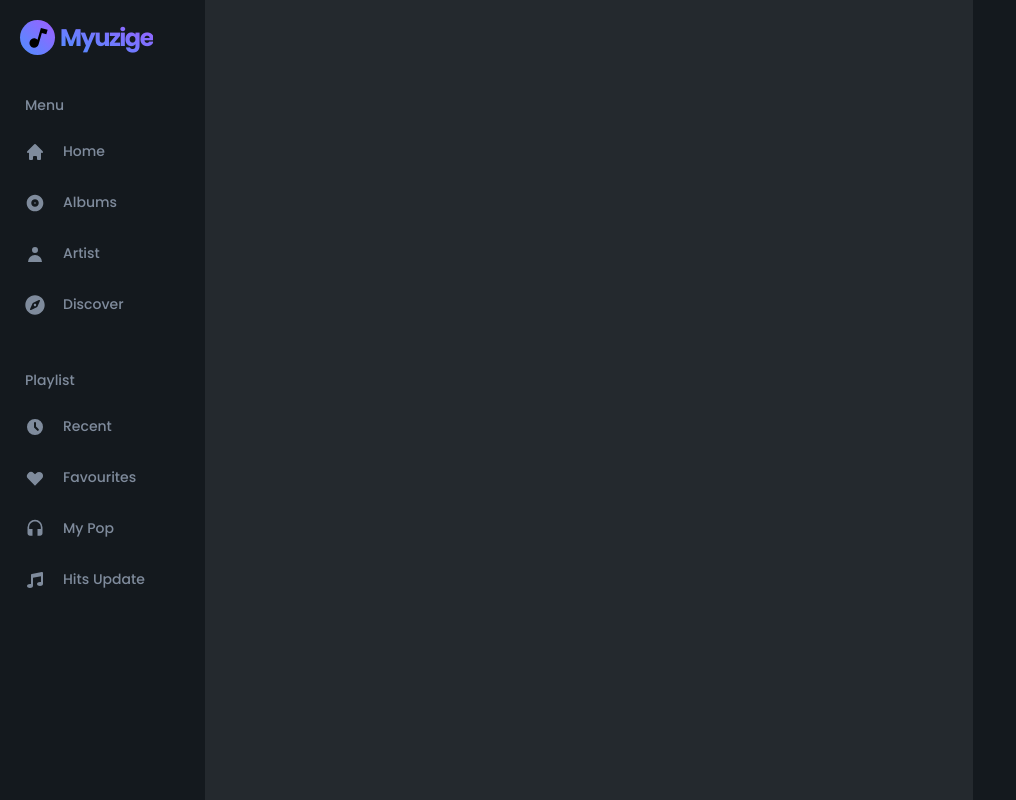
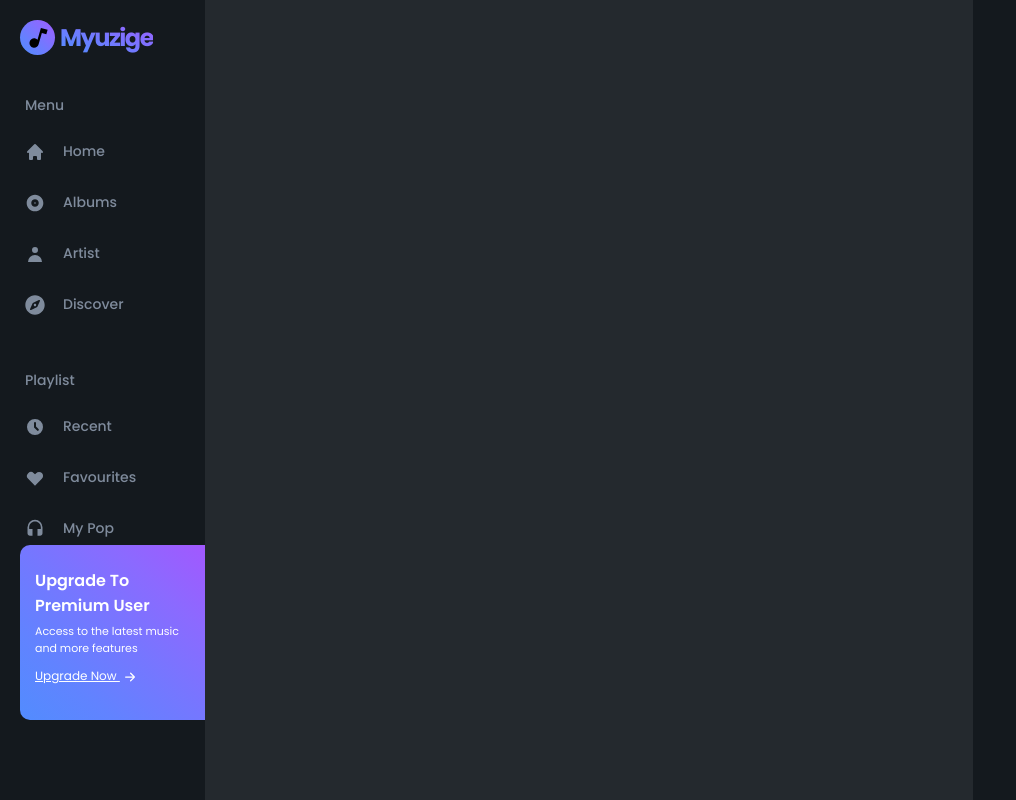
Before and after one commit to hamzaalvi1/Spotify-Clone, a Next.js app: page / in a window 1280 px wide. Shown: the whole page, without its empty margins (0-1016 px from the left). Built offline with nearby package versions, Linux system fonts and the light colour scheme; no server answers; what spotify-web-api-node would draw is missing.

Commit message:
Premium Ticket component developed

```diff
--- a/components/MenuItems/MenuItems.js
+++ b/components/MenuItems/MenuItems.js
@@ -1,8 +1,9 @@
 import styles from "./MenuItems.module.scss";
 import Link from "next/link";
-function MenuItems({ menuList }) {
-  console.log(menuList);
+function MenuItems({ menuList, titleName }) {
   return (
+    <div className={styles.menu}>
+      <h6>{titleName}</h6>
       <ul className={styles.menulist}>
         {menuList.map(({ title, path, Icon }, idx) => {
           return (
@@ -17,6 +18,7 @@ function MenuItems({ menuList }) {
           );
         })}
       </ul>
+    </div>
   );
 }
 
--- a/components/MenuItems/MenuItems.module.scss
+++ b/components/MenuItems/MenuItems.module.scss
@@ -1,4 +1,15 @@
 @import "../../styles/variables";
+
+.menu{
+  align-self: flex-start;
+  padding: 0 5px;
+  h6{
+      color: $font-color;
+      font-size: 14px;
+      font-weight: 500;
+      margin: 0 0 10px 0;
+  }
+
   .menulist {
     li {
       padding: 15px 0;
@@ -23,3 +34,4 @@
       }
     }
   }
+}
--- /dev/null
+++ b/components/PremiumTicket/PremiumTicket.js
@@ -0,0 +1,18 @@
+import styles from "./PremiumTicket.module.scss";
+import {BsArrowRightShort} from "react-icons/bs"
+function PremiumTicket() {
+  return <div className={styles.premium}>
+    <h4>
+      Upgrade To  <br/>
+      Premium User
+    </h4>
+    <p>Access to the latest music
+       and more features
+    </p>
+    <a href="www.google.com">
+      Upgrade Now <BsArrowRightShort/>
+    </a>
+  </div>;
+}
+
+export default PremiumTicket;
--- /dev/null
+++ b/components/PremiumTicket/PremiumTicket.module.scss
@@ -0,0 +1,45 @@
+@import "../../styles/variables";
+
+.premium {
+  max-width: calc(100% - 20px);
+  width: 100%;
+  max-height: 175px;
+  height: 100%;
+  background-image: linear-gradient(
+    to right top,
+    #528cfe,
+    #6183ff,
+    #7577ff,
+    #8b6aff,
+    #a258ff
+  );
+  position: absolute;
+  bottom: 80px;
+  right: 0;
+  padding: 0 15px;
+  border-radius: 10px 0 0 10px;
+  display: flex;
+  justify-content: center;
+  align-items: flex-start;
+  flex-flow: column;
+
+  h4 {
+    font-size: 16px;
+    color: $white;
+    font-weight: 600;
+    padding: 0 0 5px;
+  }
+  p {
+    font-size: 11px;
+    color: $white;
+  }
+  a {
+    font-size: 12px;
+    color: #fff;
+    padding: 10px 0;
+    svg {
+      font-size: 20px;
+      vertical-align: middle;
+    }
+  }
+}
--- a/components/Sidebar/Sidebar.js
+++ b/components/Sidebar/Sidebar.js
@@ -3,7 +3,7 @@ import { MdMusicNote, MdAlbum, MdHeadset } from "react-icons/md";
 import { HiHome, HiUser, HiClock, HiHeart, HiMusicNote } from "react-icons/hi";
 import { FaCompass } from "react-icons/fa";
 import MenuItems from "../MenuItems/MenuItems";
-
+import PremiumTicket from "../PremiumTicket/PremiumTicket";
 function Sidebar() {
   const menuList = [
     { title: "Home", path: "/", Icon: HiHome },
@@ -28,18 +28,18 @@ function Sidebar() {
       </div>
       {/* logo-end  */}
       {/* menu-items-start */}
-      <div className={styles.menu}>
-        <h6>Menu</h6>
-        <MenuItems menuList={menuList} />
-      </div>
+      <MenuItems menuList={menuList} titleName="Menu" />
       {/* menu-items-end */}
 
       {/* playlist-items-start */}
-      <div className={styles.menu}>
-        <h6>Playlist</h6>
-        <MenuItems menuList={playlist} />
-      </div>
+      <MenuItems menuList={playlist} titleName="Playlist" />
       {/* playlist-items-end */}
+
+      {/* premiumTicket-start */}
+      <PremiumTicket/>
+      {/* premiumTicket-end */}
+
+
     </div>
   );
 }
--- a/components/Sidebar/Sidebar.module.scss
+++ b/components/Sidebar/Sidebar.module.scss
@@ -11,6 +11,7 @@
   flex-flow: column;
   align-items: flex-start;
   gap: 40px;
+  position: relative;
 
   .logo {
     display: flex;
@@ -55,14 +56,5 @@
       letter-spacing: -1.5px;
     }
   }
-  .menu{
-    align-self: flex-start;
-    padding: 0 5px;
-    h6{
-        color: $font-color;
-        font-size: 14px;
-        font-weight: 500;
-        margin: 0 0 10px 0;
-    }
-  }
+
 }
```
Lines whose indentation alone changed are shown as unchanged.
